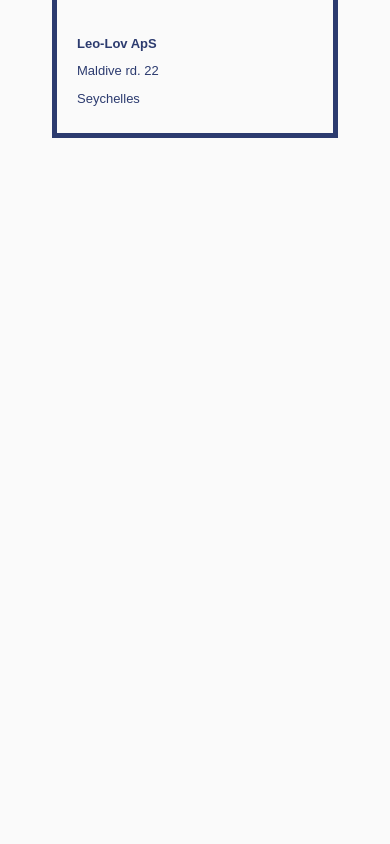
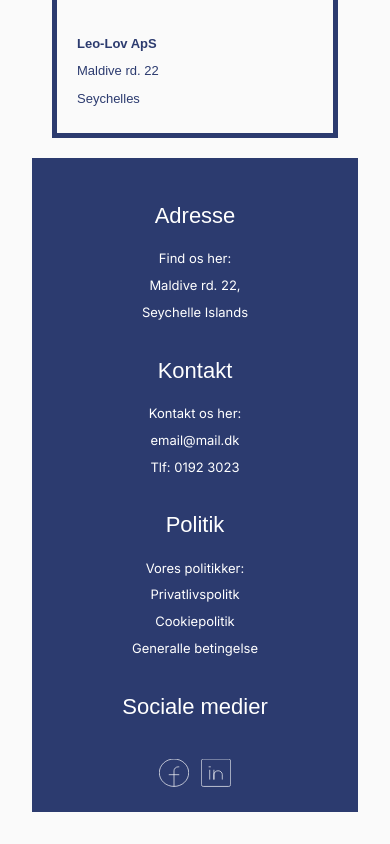
Before and after one commit to MathiasOliverNielsen/Leo-Lov-Onepage, a React (Vite) app: page / in a window 390 px wide. Shown: the part 4581-5425 px from the top of the page. Before the commit the page ends 4771 px from the top, so only its background shows below. Built offline with nearby package versions, Linux system fonts and the light colour scheme.

Commit message:
Add Footer component with styling and integrate into App

```diff
--- a/src/App.tsx
+++ b/src/App.tsx
@@ -5,6 +5,7 @@ import Services from "./components/Services/Services.tsx";
 import About from "./components/About/About.tsx";
 import Team from "./components/Team/Team.tsx";
 import Location from "./components/Location/Location.tsx";
+import Footer from "./components/Footer/Footer.tsx";
 
 function App() {
   return (
@@ -15,6 +16,7 @@ function App() {
       <About />
       <Team />
       <Location />
+      <Footer />
     </>
   );
 }
--- /dev/null
+++ b/src/components/Footer/Footer.tsx
@@ -0,0 +1,62 @@
+import React from "react";
+import Styles from "./footer.module.scss";
+
+const Footer: React.FC = () => {
+  return (
+    <footer className={Styles.footer}>
+      <div className={Styles["footer-container"]}>
+        <div className={Styles["footer-column"]}>
+          <h3 className={Styles["footer-title"]}>Adresse</h3>
+          <div className={Styles["footer-content"]}>
+            <p>Find os her:</p>
+            <p>Maldive rd. 22,</p>
+            <p>Seychelle Islands</p>
+          </div>
+        </div>
+
+        <div className={Styles["footer-column"]}>
+          <h3 className={Styles["footer-title"]}>Kontakt</h3>
+          <div className={Styles["footer-content"]}>
+            <p>Kontakt os her:</p>
+            <p>email@mail.dk</p>
+            <p>Tlf: 0192 3023</p>
+          </div>
+        </div>
+
+        <div className={Styles["footer-column"]}>
+          <h3 className={Styles["footer-title"]}>Politik</h3>
+          <div className={Styles["footer-content"]}>
+            <p>Vores politikker:</p>
+            <p>Privatlivspolitk</p>
+            <p>Cookiepolitik</p>
+            <p>Generalle betingelse</p>
+          </div>
+        </div>
+
+        <div className={Styles["footer-column"]}>
+          <h3 className={Styles["footer-title"]}>Sociale medier</h3>
+          <div className={Styles["footer-social"]}>
+            <a href="#" className={Styles["social-icon"]} aria-label="Facebook">
+              <svg width="43" height="41" viewBox="0 0 43 41" fill="none" xmlns="http://www.w3.org/2000/svg">
+                <path
+                  d="M21.5 40.1655C18.6766 40.1655 15.8808 39.6461 13.2723 38.6368C10.6638 37.6276 8.29366 36.1483 6.2972 34.2834C4.30074 32.4186 2.71707 30.2047 1.63659 27.7681C0.556114 25.3315 0 22.7201 0 20.0828C0 17.4455 0.556114 14.834 1.63659 12.3974C2.71707 9.96087 4.30074 7.74696 6.2972 5.8821C8.29366 4.01725 10.6638 2.53796 13.2723 1.52871C15.8808 0.519456 18.6766 -3.92989e-08 21.5 0C27.2022 7.93677e-08 32.6708 2.11586 36.7028 5.8821C40.7348 9.64835 43 14.7565 43 20.0828C43 25.409 40.7348 30.5172 36.7028 34.2834C32.6708 38.0497 27.2022 40.1655 21.5 40.1655ZM21.5 40.1655V17.2138C21.5 15.692 22.1472 14.2325 23.2992 13.1565C24.4512 12.0804 26.0137 11.4759 27.6429 11.4759H29.1786M13.8214 22.9517H29.1786"
+                  stroke="white"
+                />
+              </svg>
+            </a>
+            <a href="#" className={Styles["social-icon"]} aria-label="LinkedIn">
+              <svg width="43" height="41" viewBox="0 0 43 41" fill="none" xmlns="http://www.w3.org/2000/svg">
+                <path
+                  d="M12.2857 15.7793V30.1241M30.7143 30.1241V22.9517C30.7143 21.4299 30.0671 19.9705 28.9151 18.8944C27.7631 17.8183 26.2006 17.2138 24.5714 17.2138C22.9422 17.2138 21.3798 17.8183 20.2278 18.8944C19.0758 19.9705 18.4286 21.4299 18.4286 22.9517V30.1241V15.7793M10.75 11.4759H13.8214M3.07143 0H39.9286C40.7432 0 41.5244 0.302265 42.1004 0.840301C42.6764 1.37834 43 2.10807 43 2.86897V37.2966C43 38.0575 42.6764 38.7872 42.1004 39.3252C41.5244 39.8633 40.7432 40.1655 39.9286 40.1655H3.07143C2.25684 40.1655 1.47561 39.8633 0.899601 39.3252C0.323596 38.7872 0 38.0575 0 37.2966V2.86897C0 2.10807 0.323596 1.37834 0.899601 0.840301C1.47561 0.302265 2.25684 0 3.07143 0Z"
+                  stroke="white"
+                />
+              </svg>
+            </a>
+          </div>
+        </div>
+      </div>
+    </footer>
+  );
+};
+
+export default Footer;
--- /dev/null
+++ b/src/components/Footer/footer.module.scss
@@ -0,0 +1,142 @@
+.footer {
+  width: 100%;
+  background: #2c3b6f;
+  padding: 67px 50px 40px;
+
+  .footer-container {
+    max-width: 1280px;
+    margin: 0 auto;
+    display: grid;
+    grid-template-columns: repeat(4, 1fr);
+    gap: 60px;
+  }
+
+  .footer-column {
+    display: flex;
+    flex-direction: column;
+  }
+
+  .footer-title {
+    color: #ffffff;
+    text-align: center;
+    font-family: "Jura", sans-serif;
+    font-size: 32px;
+    font-weight: 400;
+    margin: 0 0 25px 0;
+  }
+
+  .footer-content {
+    color: #ffffff;
+    font-family: "Inter", sans-serif;
+    font-size: 16px;
+    font-weight: 400;
+    line-height: 1.6;
+
+    p {
+      margin: 0 0 8px 0;
+
+      &:last-child {
+        margin-bottom: 0;
+      }
+    }
+  }
+
+  .footer-social {
+    display: flex;
+    gap: 20px;
+    justify-content: center;
+    margin-top: 20px;
+
+    .social-icon {
+      display: flex;
+      align-items: center;
+      justify-content: center;
+      transition: opacity 0.2s ease;
+
+      &:hover {
+        opacity: 0.7;
+      }
+
+      svg {
+        width: 43px;
+        height: 41px;
+      }
+    }
+  }
+
+  @media (max-width: 1024px) {
+    .footer-container {
+      grid-template-columns: repeat(2, 1fr);
+      gap: 40px;
+    }
+
+    .footer-title {
+      font-size: 28px;
+      margin-bottom: 20px;
+    }
+
+    .footer-content {
+      font-size: 15px;
+    }
+  }
+
+  @media (max-width: 768px) {
+    padding: 50px 30px 30px;
+
+    .footer-container {
+      grid-template-columns: 1fr;
+      gap: 35px;
+    }
+
+    .footer-column {
+      text-align: center;
+    }
+
+    .footer-title {
+      font-size: 26px;
+      margin-bottom: 15px;
+    }
+
+    .footer-content {
+      font-size: 14px;
+    }
+
+    .footer-social {
+      gap: 15px;
+
+      .social-icon svg {
+        width: 35px;
+        height: 33px;
+      }
+    }
+  }
+
+  @media (max-width: 480px) {
+    padding: 40px 20px 25px;
+
+    .footer-container {
+      gap: 30px;
+    }
+
+    .footer-title {
+      font-size: 22px;
+    }
+
+    .footer-content {
+      font-size: 13px;
+
+      p {
+        margin-bottom: 6px;
+      }
+    }
+
+    .footer-social {
+      gap: 12px;
+
+      .social-icon svg {
+        width: 30px;
+        height: 28px;
+      }
+    }
+  }
+}
--- a/src/components/Services/services.module.scss
+++ b/src/components/Services/services.module.scss
@@ -4,7 +4,7 @@
   background: transparent;
   position: relative;
   z-index: 10;
-  margin-top: -120px;
+  margin-top: -180px;
 
   .services-container {
     max-width: 1280px;
```
